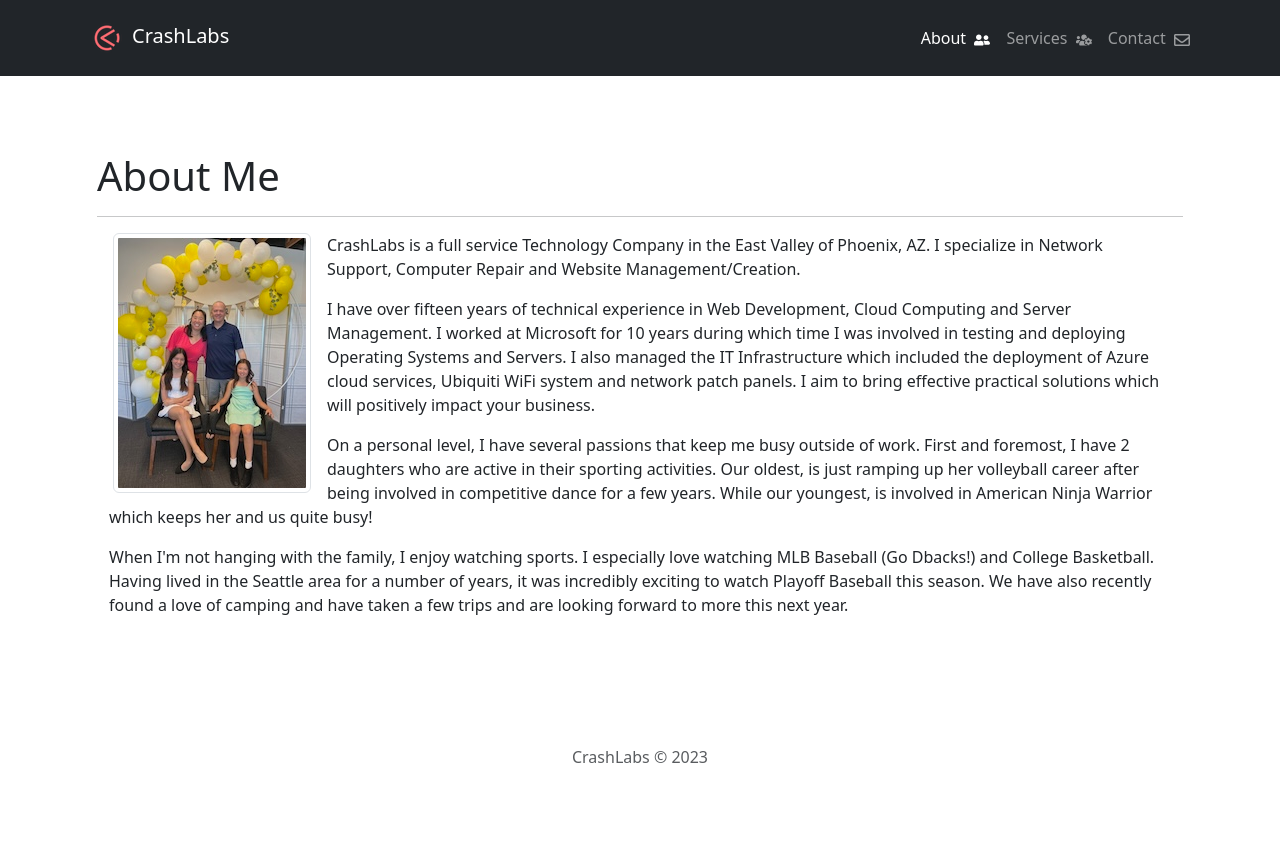
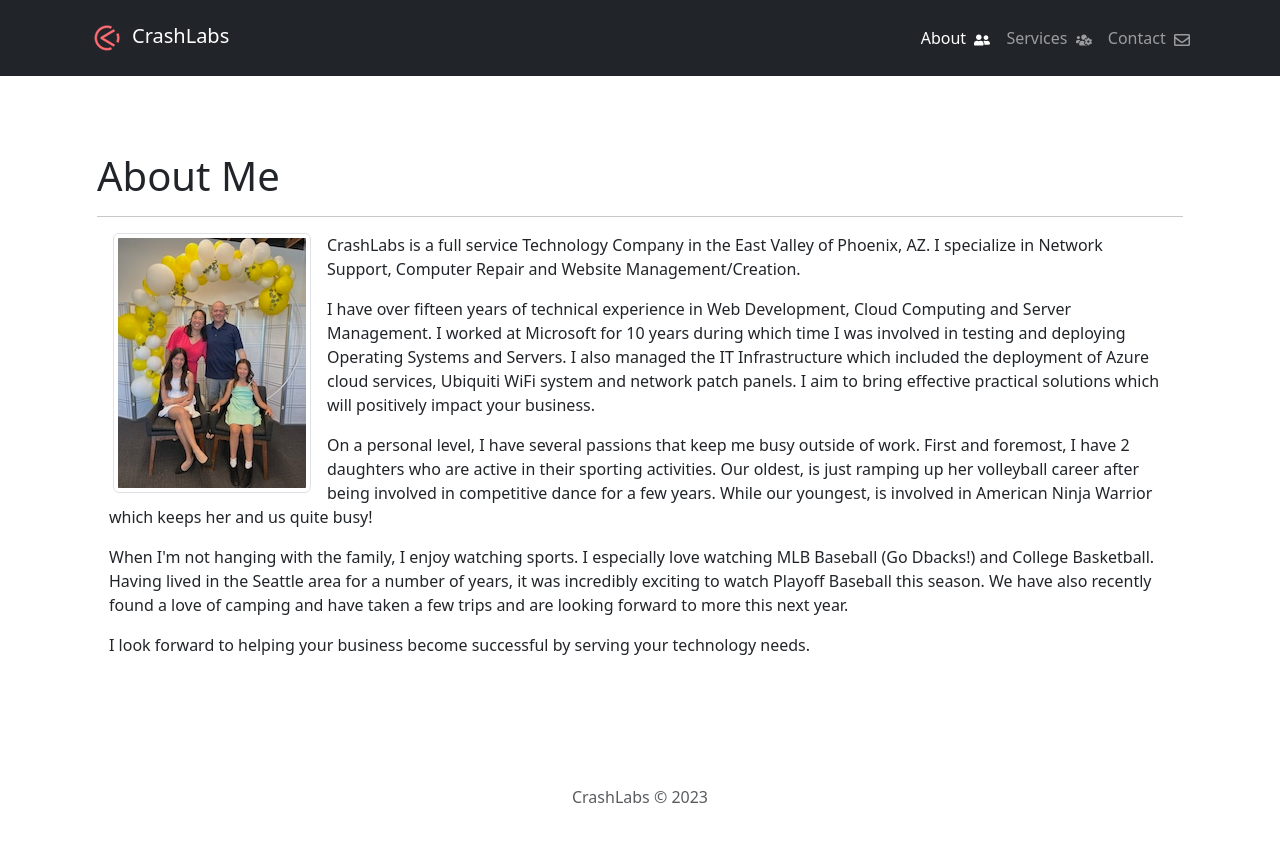
Before and after one commit to klleroy/crashlabs-home, a React (Vite) app: page /about in a window 1280 px wide. Shown: the top 842 px of the page. Before the commit the page ends 817 px from the top, so only its background shows below. Built offline with nearby package versions, Linux system fonts and the light colour scheme.

Commit message:
Updated bio.

```diff
--- a/src/pages/About.jsx
+++ b/src/pages/About.jsx
@@ -9,6 +9,8 @@ const bios = [
 	'On a personal level, I have several passions that keep me busy outside of work. First and foremost, I have 2 daughters who are active in their sporting activities. Our oldest, is just ramping up her volleyball career after being involved in competitive dance for a few years. While our youngest, is involved in American Ninja Warrior which keeps her and us quite busy!',
 
 	"When I'm not hanging with the family, I enjoy watching sports. I especially love watching MLB Baseball (Go Dbacks!) and College Basketball. Having lived in the Seattle area for a number of years, it was incredibly exciting to watch Playoff Baseball this season. We have also recently found a love of camping and have taken a few trips and are looking forward to more this next year.",
+
+	'I look forward to helping your business become successful by serving your technology needs.',
 ];
 
 const About = () => {
```
